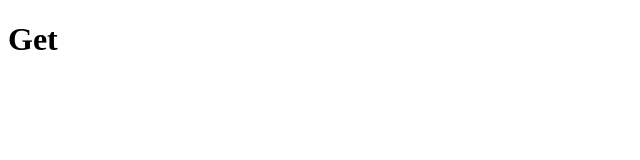
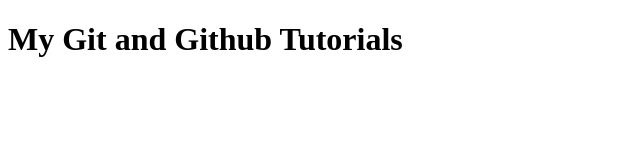
Before and after one commit to lunnadeveloper/HelloWorld, a plain HTML site: page index.html in a window 1280 px wide. Shown: the whole page, without its empty margins (0-640 px from the left). Drawn offline with Linux system fonts and the light colour scheme.

Commit message:
Adds the correct heading

```diff
--- a/index.html
+++ b/index.html
@@ -7,6 +7,6 @@
     <title>Github Tutorials</title>
 </head>
 <body>
-    <h1>Get</h1>
+    <h1>My Git and Github Tutorials</h1>
 </body>
 </html>
```
